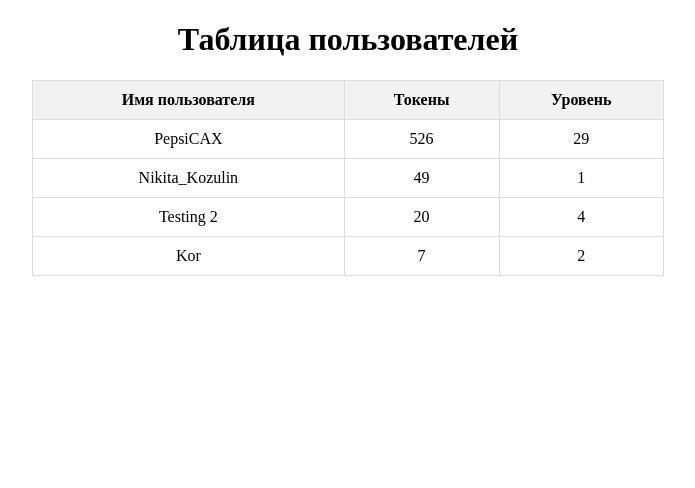
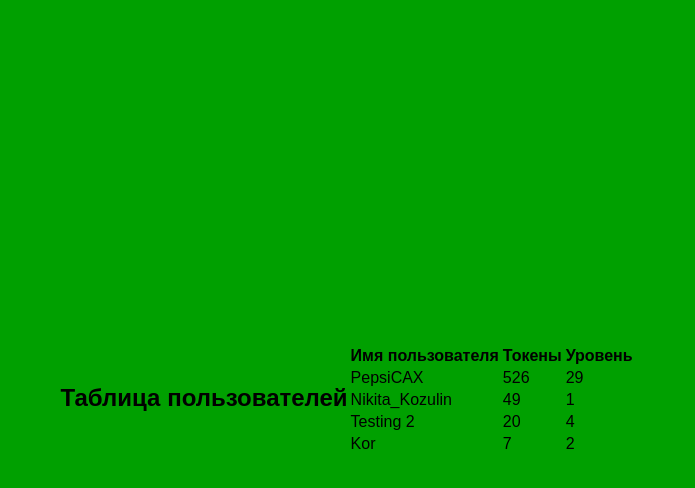
Before and after one commit to hackernikitaHACK/Web-app-NemCoin, a Flask app: page /users in a window 1280 px wide. Shown: the top 488 px of the page, without its empty margins (292-987 px from the left). Run offline with Flask 3, Linux system fonts and the light colour scheme; a user stored in the database is signed in; data comes from the database, SQL or seed files in the repository; parts of the project's set-up code (start-up, migrations or seed data) failed here and were passed over.

Commit message:
Update users.html

```diff
--- a/templates/users.html
+++ b/templates/users.html
@@ -4,21 +4,7 @@
     <meta charset="UTF-8">
     <meta name="viewport" content="width=device-width, initial-scale=1.0">
     <title>Список пользователей</title>
-    <style>
-        table {
-            width: 50%;
-            margin: 0 auto;
-            border-collapse: collapse;
-        }
-        th, td {
-            padding: 10px;
-            border: 1px solid #ddd;
-            text-align: center;
-        }
-        th {
-            background-color: #f2f2f2;
-        }
-    </style>
+    <link rel="stylesheet" href="{{ url_for('static', filename='style.css') }}">
 </head>
 <body>
     <h1 style="text-align: center;">Таблица пользователей</h1>
```
